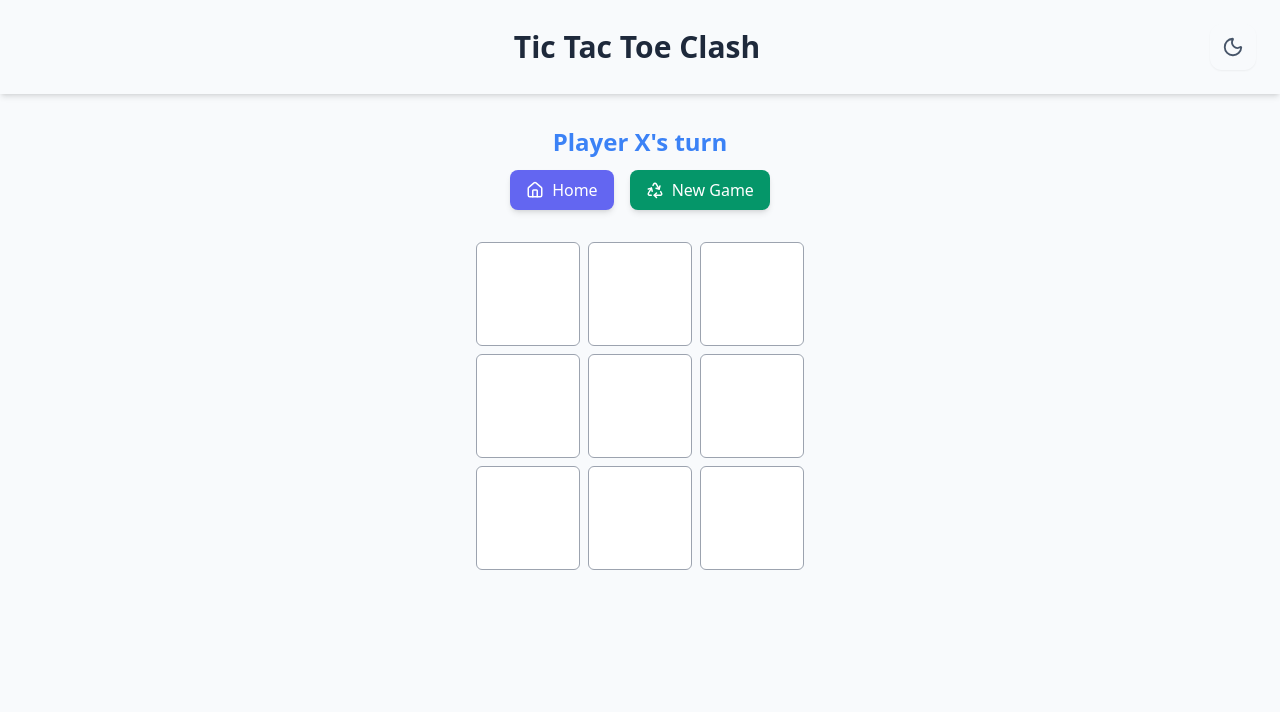
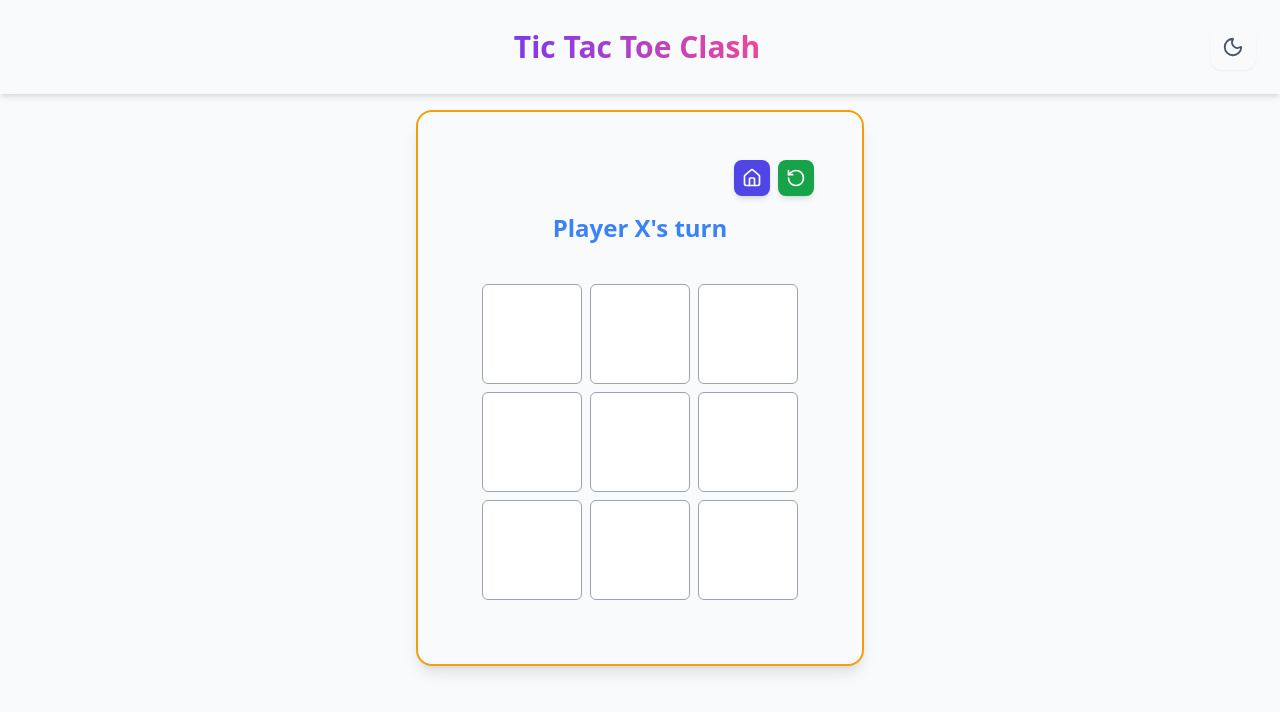
Before and after one commit to Pushparaj96/tic-tac-toe, a React (Vite) app: page / in a window 1280 px wide. Both pictures are taken after a click on the button "Start Game". Shown: the top 712 px of the page. Built offline with nearby package versions, Linux system fonts and the light colour scheme.

Commit message:
fix: Game screen with beautiful custom tooltip

```diff
--- a/src/App.tsx
+++ b/src/App.tsx
@@ -12,7 +12,7 @@ function App() {
     <div className="bg-bgColor text-textColor min-h-screen">
       <header className="flex items-center justify-between p-4 md:p-6 shadow-md">
         <div className="w-10"></div>
-        <h1 className="text-2xl md:text-3xl font-bold text-center">
+        <h1 className="text-2xl md:text-3xl font-bold text-center bg-gradient-to-r from-headerTitlePrimary to-headerTitleSecondary bg-clip-text text-transparent">
           Tic Tac Toe Clash
         </h1>
         <ThemeToggle />
--- a/src/components/GameScreen.tsx
+++ b/src/components/GameScreen.tsx
@@ -3,9 +3,13 @@ import GameStatus from "./GameStatus";
 
 const GameScreen = () => {
   return (
-    <div className="flex flex-col items-center p-4">
-      <GameStatus />
-      <Board />
+    <div className="flex items-center justify-center min-h-[60vh] p-4">
+      <div className="bg-bgColor border-2 border-winGlow rounded-2xl shadow-lg p-8 md:p-12 max-w-md w-full">
+        <div className="flex flex-col items-center gap-6">
+          <GameStatus />
+          <Board />
+        </div>
+      </div>
     </div>
   );
 };
--- a/src/components/GameStatus.tsx
+++ b/src/components/GameStatus.tsx
@@ -1,7 +1,8 @@
-import { HomeIcon, Recycle } from "lucide-react";
+import { House, RotateCcw } from "lucide-react";
 import { useGame } from "../context/GameContext";
 import ConfirmationModal from "./ConfirmationModal";
 import { useConfirmationModal } from "../hooks/useConfirmatioModal";
+import Tooltip from "./ToolTip";
 
 const GameStatus = () => {
   const { state, dispatch } = useGame();
@@ -32,7 +33,7 @@ const GameStatus = () => {
 
   const onModalConfirm = () => {
     if (modal.title === "Restart Game") {
-      dispatch({ type: "RESET_GAME" });
+      dispatch({ type: "RESTART_GAME" });
     } else if (modal.title === "Go to Home") {
       dispatch({ type: "GO_HOME" });
     }
@@ -53,29 +54,37 @@ const GameStatus = () => {
 
   return (
     <>
-      <div className="flex flex-col items-center gap-3 text-center my-4">
-        <p className={`text-xl md:text-2xl font-semibold ${messageColorClass}`}>
-          {message}
-        </p>
+      <div className="w-full">
         {gameStarted && (
-          <div className="flex gap-4">
-            <button
-              onClick={handleHomeClick}
-              className="flex items-center gap-2 px-4 py-2 bg-homeButton hover:bg-homeButtonHover text-homeButtonText rounded-lg transition-all duration-200 shadow-md hover:shadow-lg font-medium"
-            >
-              <HomeIcon size={18} />
-              Home
-            </button>
+          <div className="flex justify-end gap-2 mb-4">
+            <Tooltip text="Go Home" position="top">
+              <button
+                onClick={handleHomeClick}
+                className="p-2 bg-homeButton hover:bg-homeButtonHover text-homeButtonText rounded-lg transition-all duration-200 shadow-md hover:shadow-lg hover:scale-110"
+              >
+                <House size={20} />
+              </button>
+            </Tooltip>
 
-            <button
-              onClick={handleNewGame}
-              className="flex items-center gap-2 px-4 py-2 bg-restartButton hover:bg-restartButtonHover text-restartButtonText rounded-lg transition-all duration-200 shadow-md hover:shadow-lg font-medium"
-            >
-              <Recycle size={18} />
-              New Game
-            </button>
+            <Tooltip text="New Game" position="top">
+              <button
+                onClick={handleNewGame}
+                className="p-2 bg-restartButton hover:bg-restartButtonHover text-restartButtonText rounded-lg transition-all duration-200 shadow-md hover:shadow-lg hover:scale-110"
+              >
+                <RotateCcw size={20} />
+              </button>
+            </Tooltip>
           </div>
         )}
+
+        {/* Game Status Message*/}
+        <div className="text-center">
+          <p
+            className={`text-xl md:text-2xl font-semibold ${messageColorClass}`}
+          >
+            {message}
+          </p>
+        </div>
       </div>
 
       <ConfirmationModal
--- /dev/null
+++ b/src/components/Tooltip.tsx
@@ -0,0 +1,52 @@
+import { useState } from "react";
+
+interface TooltipProps {
+  text: string;
+  children: React.ReactNode;
+  position?: "top" | "bottom" | "left" | "right";
+}
+
+const Tooltip = ({ text, children, position = "top" }: TooltipProps) => {
+  const [isVisible, setIsVisible] = useState(false);
+
+  const positionClasses = {
+    top: "bottom-full left-1/2 transform -translate-x-1/2 mb-2",
+    bottom: "top-full left-1/2 transform -translate-x-1/2 mt-2",
+    left: "right-full top-1/2 transform -translate-y-1/2 mr-2",
+    right: "left-full top-1/2 transform -translate-y-1/2 ml-2",
+  };
+
+  const arrowClasses = {
+    top: "top-full left-1/2 transform -translate-x-1/2 border-l-transparent border-r-transparent border-t-gray-800 dark:border-t-gray-200",
+    bottom:
+      "bottom-full left-1/2 transform -translate-x-1/2 border-l-transparent border-r-transparent border-b-gray-800 dark:border-b-gray-200",
+    left: "left-full top-1/2 transform -translate-y-1/2 border-t-transparent border-b-transparent border-l-gray-800 dark:border-l-gray-200",
+    right:
+      "right-full top-1/2 transform -translate-y-1/2 border-t-transparent border-b-transparent border-r-gray-800 dark:border-r-gray-200",
+  };
+
+  return (
+    <div className="relative inline-block">
+      <div
+        onMouseEnter={() => setIsVisible(true)}
+        onMouseLeave={() => setIsVisible(false)}
+      >
+        {children}
+      </div>
+
+      {isVisible && (
+        <div
+          className={`absolute ${positionClasses[position]} z-50 px-3 py-2 text-sm font-medium text-white bg-gray-800 dark:bg-gray-200 dark:text-gray-800 rounded-lg shadow-lg whitespace-nowrap transition-all duration-200 ease-in-out animate-fade`}
+        >
+          {text}
+          {/* Tooltip Arrow */}
+          <div
+            className={`absolute w-0 h-0 border-4 ${arrowClasses[position]}`}
+          />
+        </div>
+      )}
+    </div>
+  );
+};
+
+export default Tooltip;
--- a/src/context/gameReducer.ts
+++ b/src/context/gameReducer.ts
@@ -31,7 +31,7 @@ export type GameAction =
       type: "SET_WINNER";
       payload: { winner: Player | "draw"; combo: number[] | null };
     }
-  | { type: "RESET_GAME" }
+  | { type: "RESTART_GAME" }
   | { type: "GO_HOME" };
 
 export const gameReducer = (
@@ -73,7 +73,7 @@ export const gameReducer = (
         winner: action.payload.winner,
         winningCombo: action.payload.combo,
       };
-    case "RESET_GAME":
+    case "RESTART_GAME":
       return {
         ...initialState,
         winningLines: state.winningLines,
--- a/src/index.css
+++ b/src/index.css
@@ -10,16 +10,19 @@
   --color-o: #ef4444;
   --color-win-glow: #f59e0b;
 
+  /* Header Title Colors */
+  --header-title-primary: #7c3aed;
+  --header-title-secondary: #ec4899;
+
   /* Home Button */
-  --home-button: #6366f1;
-  --home-button-hover: #4f46e5;
+  --home-button: #4f46e5;
+  --home-button-hover: #4338ca;
   --home-button-text: #ffffff;
 
   /* Restart Button */
-  --restart-button: #059669;
-  --restart-button-hover: #047857;
+  --restart-button: #16a34a;
+  --restart-button-hover: #15803d;
   --restart-button-text: #ffffff;
-
   /* Modal */
   --modal-bg: #ffffff;
   --modal-border: #e5e7eb;
@@ -51,14 +54,18 @@
   --color-toggle-bg: #1e293b;
   --color-win-glow: #fbbf24;
 
+  /* Header Title Colors */
+  --header-title-primary: #a855f7;
+  --header-title-secondary: #f472b6;
+
   /* Home Button */
   --home-button: #6366f1;
-  --home-button-hover: #818cf8;
+  --home-button-hover: #8b5cf6;
   --home-button-text: #ffffff;
 
   /* Restart Button */
-  --restart-button: #059669;
-  --restart-button-hover: #10b981;
+  --restart-button: #22c55e;
+  --restart-button-hover: #4ade80;
   --restart-button-text: #ffffff;
 
   /* Modal */
--- a/tailwind.config.js
+++ b/tailwind.config.js
@@ -11,6 +11,10 @@ export default {
         toggleBgColor: "var(--color-toggle-bg)",
         bgColor: "var(--color-bg)",
         textColor: "var(--color-text)",
+
+        // Header title
+        headerTitlePrimary: "var(--header-title-primary)",
+        headerTitleSecondary: "var(--header-title-secondary)",
 
         // Home Button
         homeButton: "var(--home-button)",
```
